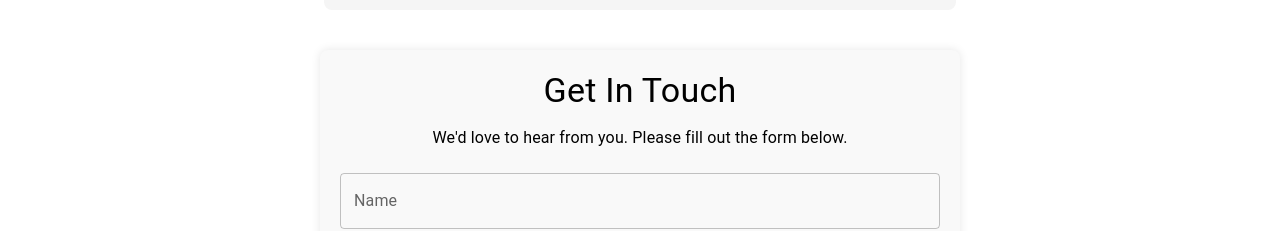
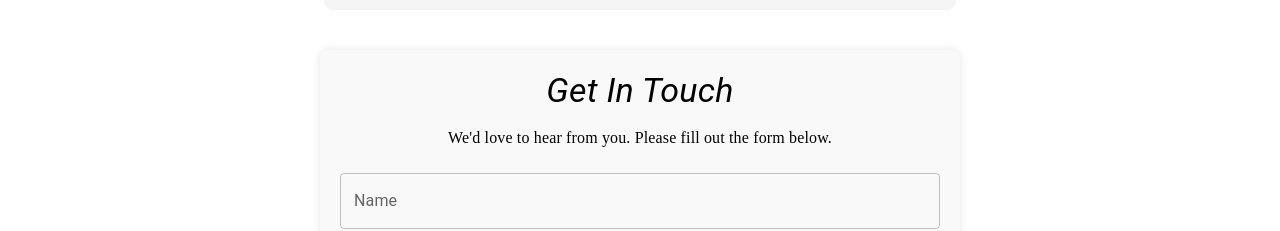
Before and after one commit to iamgaara/Contact-Me_website, a React (Create React App) app: page / in a window 1280 px wide. Shown: the part 320-551 px from the top of the page. Built offline with nearby package versions, Linux system fonts and the light colour scheme.

Commit message:
Update ContactUs.js

```diff
--- a/src/ContactUs.js
+++ b/src/ContactUs.js
@@ -73,11 +73,28 @@ const ContactForm = () => {
         borderRadius: '8px',
         boxShadow: '0 0 10px rgba(0,0,0,0.1)',
         backgroundColor: '#f9f9f9',
-        textAlign: 'center' // Center text alignment
+        textAlign: 'center', // Center text horizontally
+        fontFamily: "'Georgia', serif" // Apply classical font
       }}
     >
-      <Typography variant="h4" gutterBottom>Get In Touch</Typography>
-      <Typography variant="subtitle1" gutterBottom>We'd love to hear from you. Please fill out the form below.</Typography>
+      <Typography
+        variant="h4"
+        gutterBottom
+        sx={{
+          fontStyle: 'italic'
+        }}
+      >
+        Get In Touch
+      </Typography>
+      <Typography
+        variant="subtitle1"
+        gutterBottom
+        sx={{
+          fontFamily: "'Times New Roman', serif" // Apply classical font
+        }}
+      >
+        We'd love to hear from you. Please fill out the form below.
+      </Typography>
       <TextField
         label="Name"
         name="user_name"
@@ -85,6 +102,7 @@ const ContactForm = () => {
         variant="outlined"
         margin="normal"
         fullWidth
+        sx={{ fontFamily: "'Times New Roman', serif" }} // Apply classical font
       />
       <TextField
         label="Phone Number (optional)"
@@ -93,6 +111,7 @@ const ContactForm = () => {
         variant="outlined"
         margin="normal"
         fullWidth
+        sx={{ fontFamily: "'Times New Roman', serif" }} // Apply classical font
       />
       <TextField
         label="Email"
@@ -101,6 +120,7 @@ const ContactForm = () => {
         variant="outlined"
         margin="normal"
         fullWidth
+        sx={{ fontFamily: "'Times New Roman', serif" }} // Apply classical font
       />
       <TextField
         label="How may we help you?"
@@ -111,12 +131,13 @@ const ContactForm = () => {
         fullWidth
         multiline
         rows={4}
+        sx={{ fontFamily: "'Times New Roman', serif" }} // Apply classical font
       />
       <Box sx={{ display: 'flex', justifyContent: 'space-between', marginTop: '20px' }}>
         <Button variant="contained" color="primary" onClick={handleSave}>Save</Button>
         <Button variant="contained" color="secondary" type="submit">Send</Button>
       </Box>
-      {error && <Typography color="error" sx={{ marginTop: '20px' }}>{error}</Typography>}
+      {error && <Typography color="error" sx={{ marginTop: '20px', fontFamily: "'Times New Roman', serif" }}>{error}</Typography>}
     </Box>
   );
 };
```
